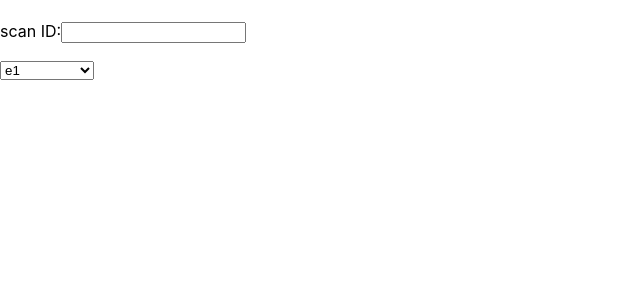
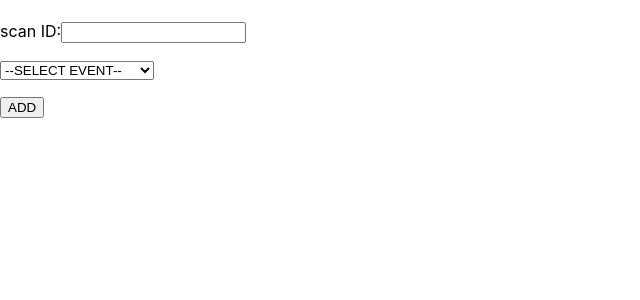
Before and after one commit to event-kpr-1/p1, a React (Create React App) app in the folder frontend/: page /attendance in a window 1280 px wide. Shown: the top 300 px of the page, without its empty margins (0-640 px from the left). Built offline with nearby package versions, Linux system fonts and the light colour scheme.

Commit message:
msg : completed attendance till 2 events limit

```diff
--- a/frontend/src/IDprint/IDprintPage.js
+++ b/frontend/src/IDprint/IDprintPage.js
@@ -24,6 +24,7 @@ const IDprintPage = () => {
                     "Content-Type" : "application/json"
                 },
             })
+
             const participant = await res.json();
             if(!res.ok){
                 console.log("data not found")
--- a/frontend/src/Register/AttendanceEvent.js
+++ b/frontend/src/Register/AttendanceEvent.js
@@ -1,11 +1,46 @@
-import React, { useState } from 'react'
+import React, { useState , useRef } from 'react'
+import { baseURL } from '../constant/url';
 
 const AttendanceEvent = () => {
+    const [out,setOut] = useState('')
     const [id,setId] = useState('');
     const [event,setEvent] = useState('');
+    const inputRef = useRef();
+
+    const handleAdd = async() => {
+
+        if(!event || !id){
+            setOut("select event");
+            inputRef.current.focus();
+            return;
+        }
+        try {
+            console.log("add click")
+            const res = await fetch(`${baseURL}/api/event/${event}/${id}`,{
+            method : 'POST',
+            credentials : 'include',
+            headers : {
+                "Content-Type" : "application/json"
+            },
+
+        })
+        const status = await res.json();
+        if(!res.ok){
+            setOut("not got")
+        }
+        console.log(status)
+
+        } catch (err) {
+            setOut(err)
+        } finally {
+            inputRef.current.focus();
+        }
+    }
+
 
   return (
     <div>
+        <div>{out}</div>
         <h1>{event}</h1>
         <form action="">
             <p>
@@ -14,17 +49,19 @@ const AttendanceEvent = () => {
                     type="text"
                     onChange={(e)=>setId(e.target.value)}
                     value={id}
+                    ref={inputRef}
                     required
                 />
             </p>
             <p>
                 <label htmlFor="event"></label>
-                <select name="event" id="event" onChange={(e) => setEvent(e.target.value)} >
+                <select name="event" id="event" onChange={(e) => {setEvent(e.target.value)}} >
                     <optgroup label='events'>
-                        <option value="event 1">e1</option>
-                        <option value="event 2">e2</option>
-                        <option value="event 3">e3</option>
-                        <option value="event 4">e4</option>
+                        <option value="">--SELECT EVENT--</option>
+                        <option value="EV1">e1</option>
+                        <option value="EV2">e2</option>
+                        <option value="EV3">e3</option>
+                        <option value="EV4">e4</option>
                     </optgroup>
 
                     <optgroup label='others'>
@@ -33,9 +70,11 @@ const AttendanceEvent = () => {
                         <option value="certificate">certificate</option>
                     </optgroup>
 
+
             </select>
             </p>
         </form>
+        <button onClick={handleAdd}>ADD</button>
     </div>
   )
 }
--- a/package.json
+++ b/package.json
@@ -4,8 +4,7 @@
   "main": "index.js",
   "scripts": {
     "dev": "nodemon backend/server.js",
-    "build" : "npm install && npm install --include=dev --prefix frontend && npm run build --prefix frontend"
-
+    "build": "npm install && npm install --include=dev --prefix frontend && npm run build --prefix frontend"
   },
   "keywords": [],
   "author": "",
```
Also changed, not shown: 2 other files (tests, documents, lock files or other folders).
